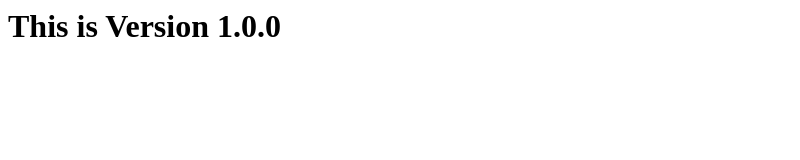
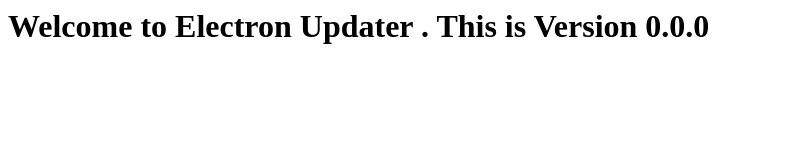
Before and after one commit to SasidharanR/electron-updater-complete-example, an Electron app: page index.html in a window 800 px wide. Drawn offline with Linux system fonts and the light colour scheme.

Commit message:
code changed

```diff
--- a/index.html
+++ b/index.html
@@ -6,6 +6,6 @@
     <title>Electron App</title>
 </head>
 <body>
-    <h1>This is Version 1.0.0</h1>
+    <h1>Welcome to Electron Updater . This is Version 0.0.0</h1>
 </body>
 </html>
--- a/main.js
+++ b/main.js
@@ -1,6 +1,5 @@
 const {app, BrowserWindow} = require('electron')
 const updater = require('./updater')
-
 let mainWindow
 
 function createWindow () {
@@ -12,7 +11,9 @@ function createWindow () {
     }
   })
 
-  mainWindow.loadFile('index.html')
+    mainWindow.loadFile('index.html')
+
+
   setTimeout(updater.check,2000)
   mainWindow.on('closed', function () {
     mainWindow = null
```
Also changed, not shown: package.json (+5 -3 lines), updater.js (+3 -4 lines), 1 other file.
